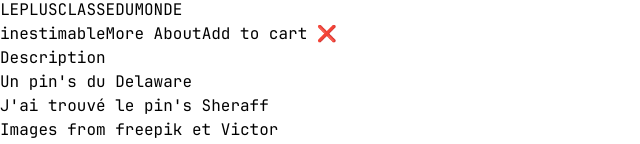
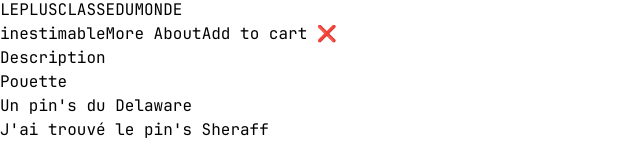
Before and after one commit to marcoRojouan/pinsMania, a React (Vite) app: page / in a window 1280 px wide. Shown: the part 2954-3098 px from the top of the page, without its empty margins (0-640 px from the left). Built offline with nearby package versions, Linux system fonts and the light colour scheme.

Commit message:
added h3

```diff
--- a/src/components/ProductDetails.tsx
+++ b/src/components/ProductDetails.tsx
@@ -4,6 +4,7 @@ export default function ProductDetails({ currentDetail }: { currentDetail: strin
     return (
         <section className="rounded-md min-h-80 mx-12 px-8 max-w-64 px-24 bg-slate-200 flex flex-col items-center gap-8">
             <h2 className="text-2xl  mx-8 px-8">Description</h2>
+            <h3> Pouette </h3>
             <p className="text-xl">{currentDetail}</p>
         </section>
     )
```
